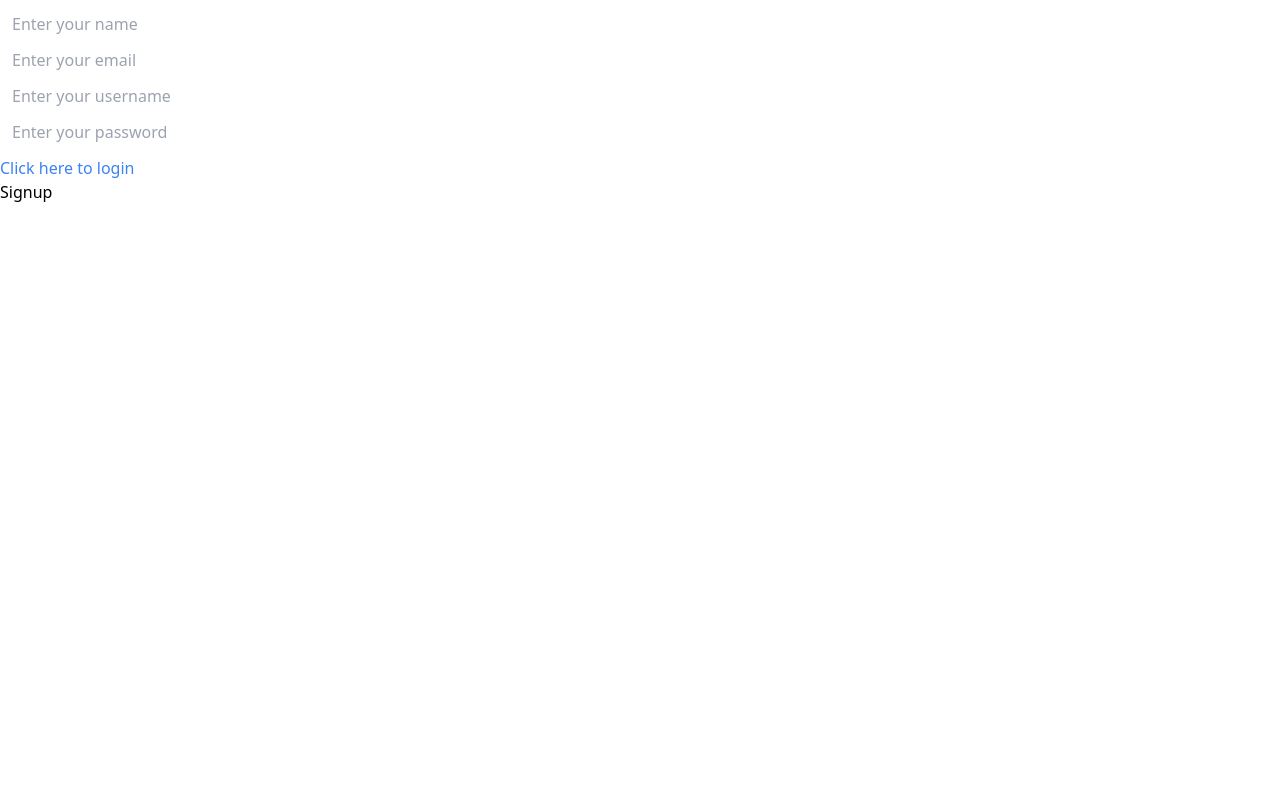
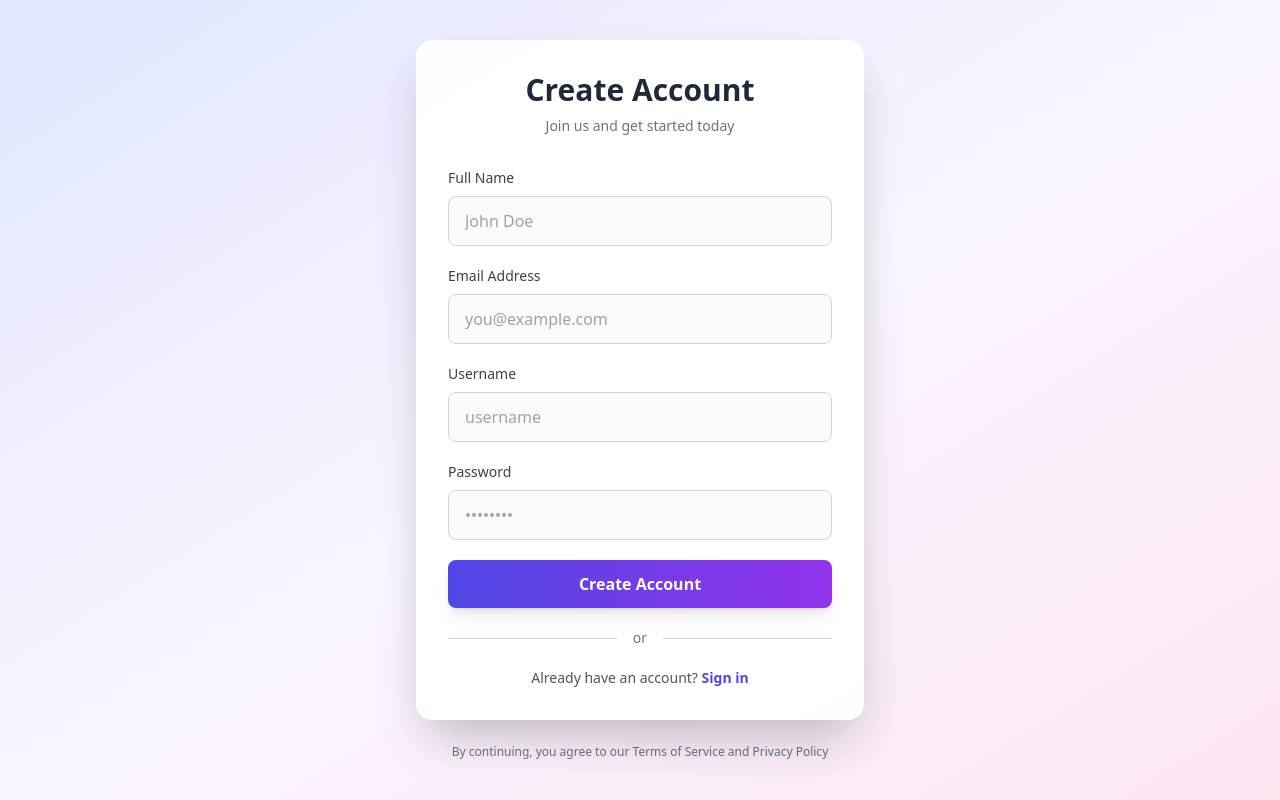
Before and after one commit to Ron-Chandrayan/splitbill, a React (Vite) app in the folder splitbill/: page / in a window 1280 px wide. Built offline with nearby package versions, Linux system fonts and the light colour scheme.

Commit message:
improved ui

```diff
--- a/splitbill/src/Layout.jsx
+++ b/splitbill/src/Layout.jsx
@@ -9,12 +9,13 @@ function Layout() {
     const[login,setlogin]=useState(false);
     const[welcome,setwelcome]=useState("");
     const[username,setusername]=useState("");
+    const[auth,isauth]=useState(true);
 
   return (
     <>
-    {(signup!=login)?null:<Header/>}
-    <Outlet context={{signup,setSignup,login,setlogin,welcome,setwelcome,username,setusername}} />
-    {(signup!=login)?null:<Footer/>}
+    {(auth)?null:<Header/>}
+    <Outlet context={{signup,setSignup,login,setlogin,welcome,setwelcome,username,setusername,auth,isauth}} />
+    {(auth)?null:<Footer/>}
     </>
   )
 }
--- a/splitbill/src/components/Authentication/Authentication.jsx
+++ b/splitbill/src/components/Authentication/Authentication.jsx
@@ -4,7 +4,7 @@ import { useOutletContext,useNavigate } from 'react-router-dom';
 import toast from 'react-hot-toast';
 function Authentication() {
 
-    const { signup, setSignup,login,setlogin,setwelcome,setusername } = useOutletContext();
+    const { signup, setSignup,login,setlogin,setwelcome,setusername ,isauth} = useOutletContext();
     const navigate=useNavigate()
     const [formData, setFormData] = useState({
     name:'',
@@ -20,6 +20,7 @@ function Authentication() {
         [name]:value
     }))
   }
+  isauth(true);
 
   const handleSubmit=async (e)=>{
     e.preventDefault()
@@ -70,53 +71,114 @@ function Authentication() {
   }
 
   return (
-    <div className='flex flex-column ' >
-      <form onSubmit={handleSubmit}>
+    <div className='min-h-screen flex items-center justify-center bg-gradient-to-br from-indigo-100 via-purple-50 to-pink-100 p-4'>
+      <div className='w-full max-w-md'>
+        <div className='bg-white rounded-2xl shadow-2xl p-8 backdrop-blur-sm bg-opacity-95'>
 
-        {login?null:(<div className="m-3" ><input
+          {/* Header */}
+          <div className='text-center mb-8'>
+            <h1 className='text-3xl font-bold text-gray-800 mb-2'>
+              {login ? 'Welcome Back' : 'Create Account'}
+            </h1>
+            <p className='text-gray-500 text-sm'>
+              {login ? 'Sign in to continue your journey' : 'Join us and get started today'}
+            </p>
+          </div>
+
+          <form onSubmit={handleSubmit} className='space-y-5'>
+
+            {login ? null : (
+              <div className='space-y-2'>
+                <label className='text-sm font-medium text-gray-700 block'>Full Name</label>
+                <input
                   type="text"
                   name="name"
                   value={formData.name}
                   onChange={handleChange}
-        placeholder="Enter your name"
+                  placeholder="John Doe"
                   required
-        /></div>)}
+                  className='w-full px-4 py-3 rounded-lg border border-gray-300 focus:ring-2 focus:ring-indigo-500 focus:border-transparent outline-none transition duration-200 bg-gray-50 focus:bg-white'
+                />
+              </div>
+            )}
 
-        {login?null:(<div className="m-3" ><input
+            {login ? null : (
+              <div className='space-y-2'>
+                <label className='text-sm font-medium text-gray-700 block'>Email Address</label>
+                <input
                   type="email"
                   name="email"
                   value={formData.email}
                   onChange={handleChange}
-        placeholder="Enter your email"
+                  placeholder="you@example.com"
                   required
-        /></div>)}
+                  className='w-full px-4 py-3 rounded-lg border border-gray-300 focus:ring-2 focus:ring-indigo-500 focus:border-transparent outline-none transition duration-200 bg-gray-50 focus:bg-white'
+                />
+              </div>
+            )}
 
-        <div className='m-3' > <input
+            <div className='space-y-2'>
+              <label className='text-sm font-medium text-gray-700 block'>Username</label>
+              <input
                 type="text"
                 name="username"
                 value={formData.username}
                 onChange={handleChange}
-        placeholder="Enter your username"
+                placeholder="username"
                 required
-        /></div>
+                className='w-full px-4 py-3 rounded-lg border border-gray-300 focus:ring-2 focus:ring-indigo-500 focus:border-transparent outline-none transition duration-200 bg-gray-50 focus:bg-white'
+              />
+            </div>
 
-        <div className='m-3' >
-        <input type="password"
+            <div className='space-y-2'>
+              <label className='text-sm font-medium text-gray-700 block'>Password</label>
+              <input
+                type="password"
                 name="password"
                 value={formData.password}
                 onChange={handleChange}
-        placeholder="Enter your password"
-        required/>
+                placeholder="••••••••"
+                required
+                className='w-full px-4 py-3 rounded-lg border border-gray-300 focus:ring-2 focus:ring-indigo-500 focus:border-transparent outline-none transition duration-200 bg-gray-50 focus:bg-white'
+              />
             </div>
 
-        <p className='text-blue-500 cursor-pointer' onClick={()=>{
+            <button
+              type="submit"
+              className='w-full bg-gradient-to-r from-indigo-600 to-purple-600 text-white font-semibold py-3 rounded-lg hover:from-indigo-700 hover:to-purple-700 transform hover:scale-[1.02] transition duration-200 shadow-lg hover:shadow-xl'
+            >
+              {login ? 'Sign In' : 'Create Account'}
+            </button>
+
+            <div className='relative my-6'>
+              <div className='absolute inset-0 flex items-center'>
+                <div className='w-full border-t border-gray-300'></div>
+              </div>
+              <div className='relative flex justify-center text-sm'>
+                <span className='px-4 bg-white text-gray-500'>or</span>
+              </div>
+            </div>
+
+            <p className='text-center text-sm text-gray-600'>
+              {login ? "Don't have an account? " : "Already have an account? "}
+              <span
+                className='text-indigo-600 font-semibold cursor-pointer hover:text-indigo-800 transition duration-200 hover:underline'
+                onClick={() => {
                   setlogin(!login);
                   setSignup(!signup);
-        }} >{login?"Click here to signup":"Click here to login"}</p>
+                }}
+              >
+                {login ? 'Sign up' : 'Sign in'}
+              </span>
+            </p>
+          </form>
+        </div>
 
-        <button type="submit" >{login?"Login":"Signup"}</button>
-
-      </form>
+        {/* Footer text */}
+        <p className='text-center text-xs text-gray-500 mt-6'>
+          By continuing, you agree to our Terms of Service and Privacy Policy
+        </p>
+      </div>
     </div>
   )
 }
--- a/splitbill/src/components/Home/Home.jsx
+++ b/splitbill/src/components/Home/Home.jsx
@@ -4,10 +4,12 @@ import {useState, useEffect} from 'react'
 import toast from 'react-hot-toast'
 
 function Home() {
-    const {welcome,username} = useOutletContext();
+    const {welcome,username,isauth} = useOutletContext();
     const[open,setopen]=useState(false);
     const[code,setcode]=useState("");
     const[groups,setgroups]=useState([]);
+
+    isauth(false);
 
     const handleClick=async()=>{
         console.log("will navigate to a new page");
```
Lines whose indentation alone changed are shown as unchanged.
